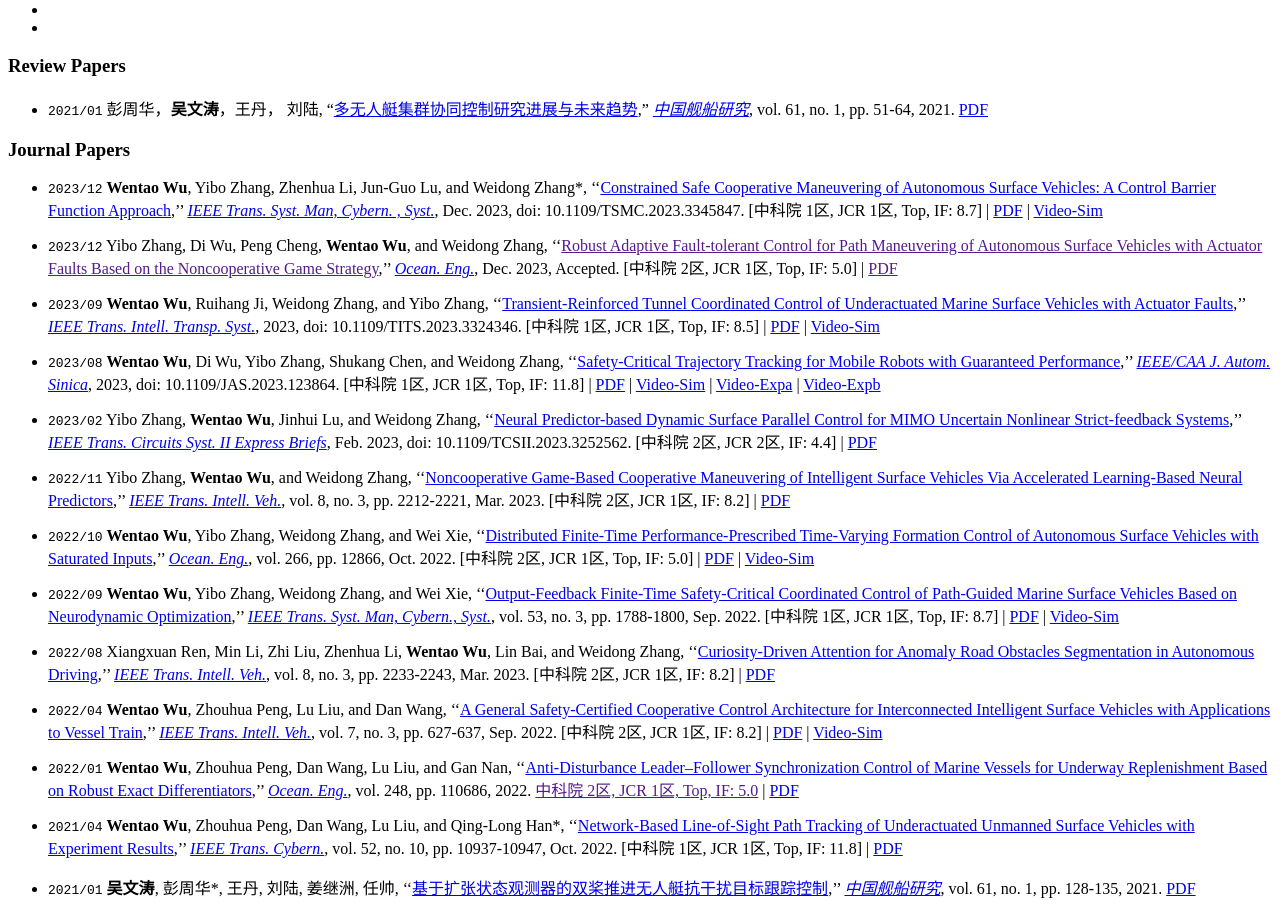
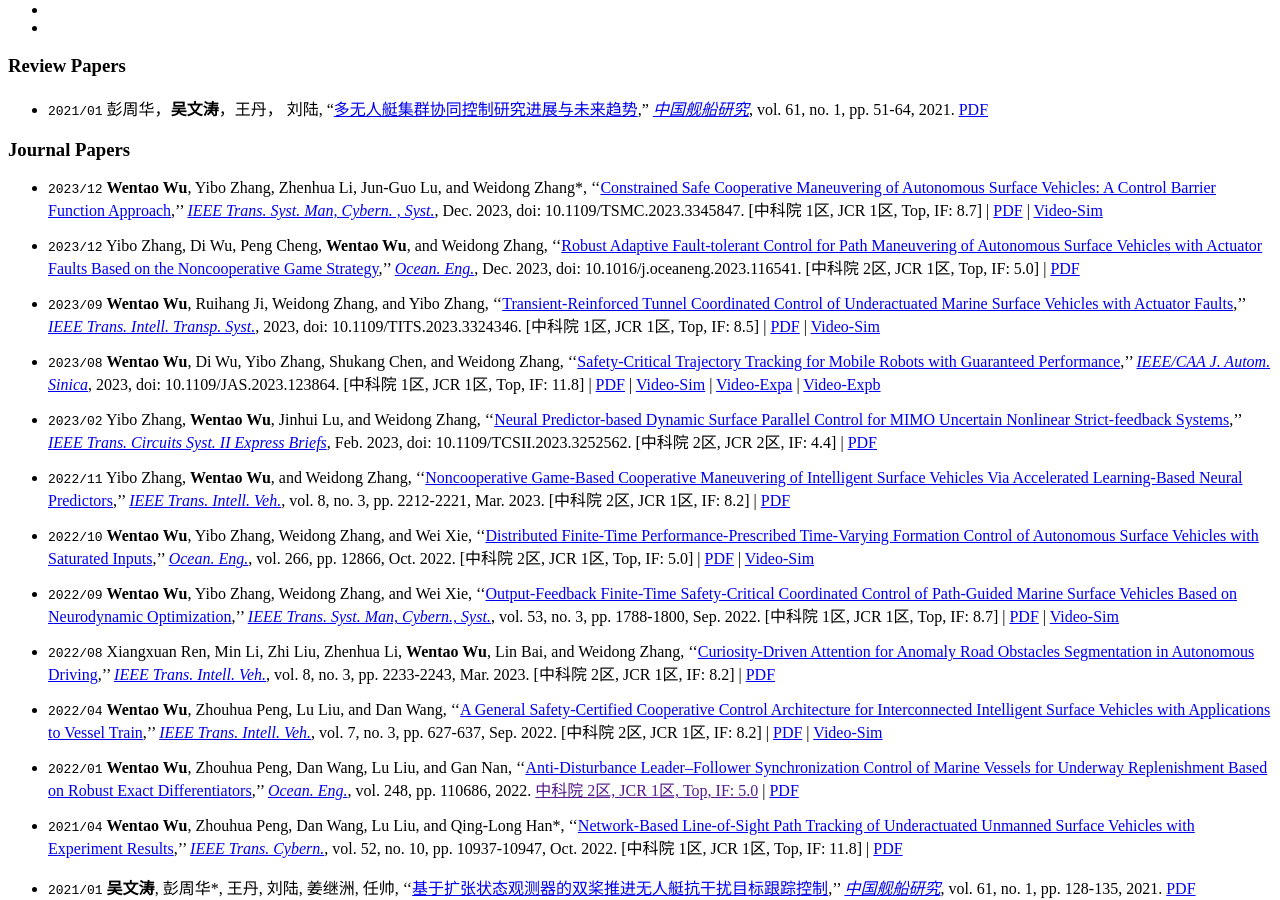
Before and after one commit to wwtsjtu/wwt.github.io, a Jekyll site: the page built from _pages/includes/pub.md, in a window 1280 px wide and 900 px high, scrolled down 1783 px. Built offline with Jekyll 4.4.1, drawn with Linux system fonts in a browser that asks for light colours; our own code applies the rules of GitHub Pages for plain Markdown files.

Commit message:
Update pub.md

```diff
--- a/_pages/includes/pub.md
+++ b/_pages/includes/pub.md
@@ -97,7 +97,7 @@
 ### Journal Papers
 - ``2023/12`` **Wentao Wu**, Yibo Zhang, Zhenhua Li, Jun-Guo Lu, and Weidong Zhang*, ''[Constrained Safe Cooperative Maneuvering of Autonomous Surface Vehicles: A Control Barrier Function Approach](https://mc.manuscriptcentral.com/systems),'' [*IEEE Trans. Syst. Man, Cybern. , Syst.*](https://ieeexplore.ieee.org/xpl/RecentIssue.jsp?punumber=6221021), Dec. 2023, doi: 10.1109/TSMC.2023.3345847. [中科院 1区, JCR 1区, Top, IF: 8.7] \| [PDF](/assets/papers/SCI/WuWentao-2023-IEEE-TSMCA.pdf) \| [Video-Sim](/assets/Video/Video-Sim/WuWentao-2023-IEEE-TSMCA.mp4)
 
-- ``2023/12`` Yibo Zhang, Di Wu, Peng Cheng, **Wentao Wu**, and Weidong Zhang, ''[Robust Adaptive Fault-tolerant Control for Path Maneuvering of Autonomous Surface Vehicles with Actuator Faults Based on the Noncooperative Game Strategy](),'' [*Ocean. Eng.*](https://www.sciencedirect.com/journal/ocean-engineering), Dec. 2023, Accepted. [中科院 2区, JCR 1区, Top, IF: 5.0] \| [PDF]()
+- ``2023/12`` Yibo Zhang, Di Wu, Peng Cheng, **Wentao Wu**, and Weidong Zhang, ''[Robust Adaptive Fault-tolerant Control for Path Maneuvering of Autonomous Surface Vehicles with Actuator Faults Based on the Noncooperative Game Strategy](https://www.sciencedirect.com/science/article/pii/S0029801823029256?dgcid=coauthor),'' [*Ocean. Eng.*](https://www.sciencedirect.com/journal/ocean-engineering), Dec. 2023, doi: 10.1016/j.oceaneng.2023.116541. [中科院 2区, JCR 1区, Top, IF: 5.0] \| [PDF](/assets/papers/SCI/ZhangYibo-2023-OE.pdf)
 
 - ``2023/09`` **Wentao Wu**, Ruihang Ji, Weidong Zhang, and Yibo Zhang, ''[Transient-Reinforced Tunnel Coordinated Control of Underactuated Marine Surface Vehicles with Actuator Faults](https://ieeexplore.ieee.org/document/10292769),'' [*IEEE Trans. Intell. Transp. Syst.*](https://ieeexplore.ieee.org/xpl/RecentIssue.jsp?punumber=6979), 2023, doi: 10.1109/TITS.2023.3324346. [中科院 1区, JCR 1区, Top, IF: 8.5] \| [PDF](/assets/papers/SCI/WuWentao-2023-IEEE-TITS.pdf) \| [Video-Sim](/assets/Video/Video-Sim/WuWentao-2023-IEEE-TITS.mp4)
 
```
